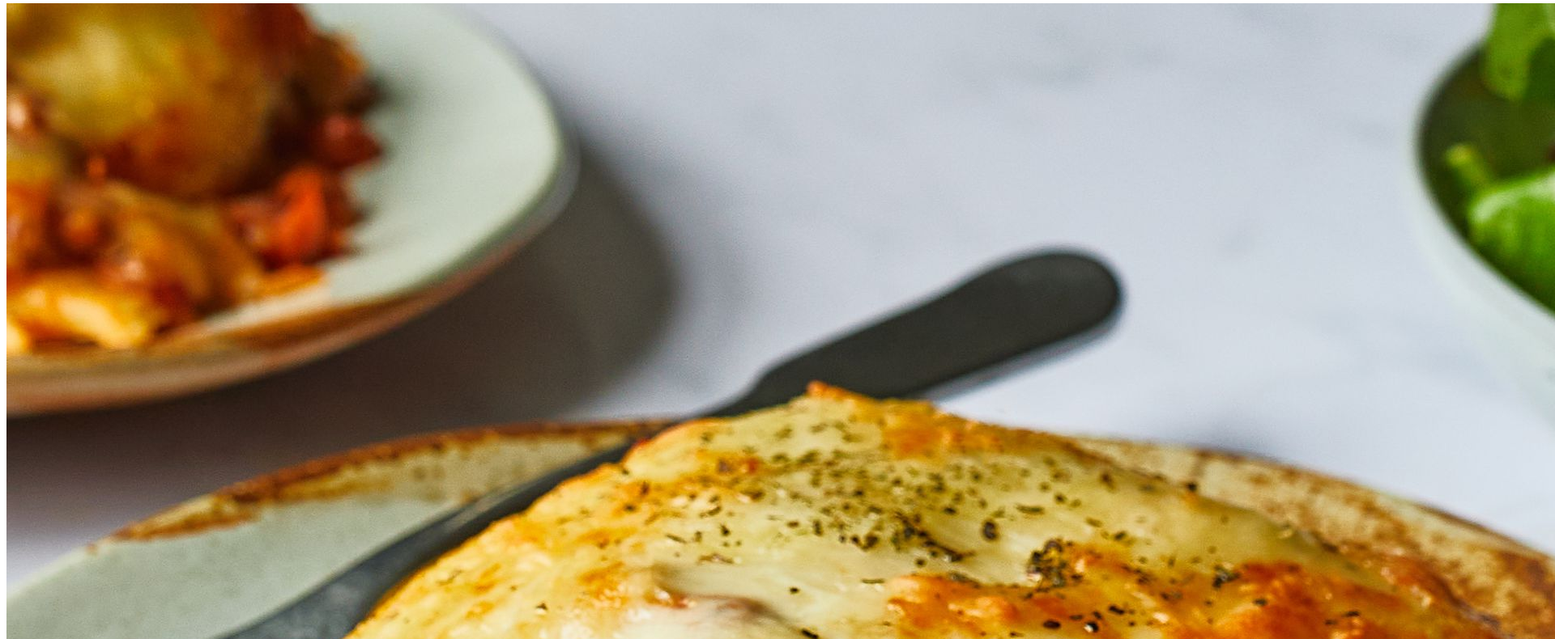
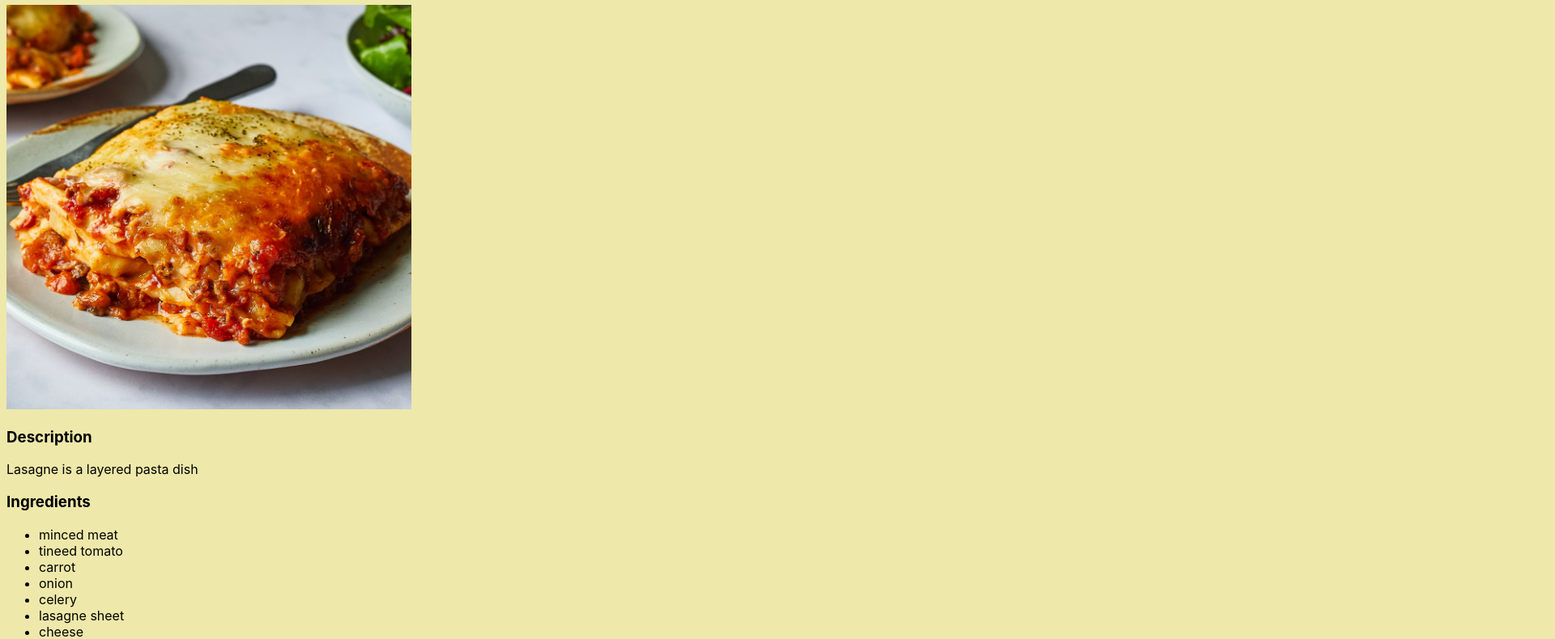
Before and after one commit to PuddleMS/odin-recipes, a plain HTML site: page recipes/lasagne.html in a window 1280 px wide. Shown: the part 76-866 px from the top of the page at 81% size, 1920 px wide, since content can reach past the window. Drawn offline with Linux system fonts and the light colour scheme.

Commit message:
add styles

```diff
--- a/recipes/lasagne.html
+++ b/recipes/lasagne.html
@@ -5,10 +5,11 @@
     <meta http-equiv="X-UA-Compatible" content="IE=edge">
     <meta name="viewport" content="width=device-width, initial-scale=1.0">
     <title>Lasagne</title>
+    <link rel="stylesheet" href="../styles.css">
 </head>
 <body>
     <h1>Lasagne</h1>
-    <img src="../img/lasagne.jpg" alt="lasagne"><img>
+    <img src="../img/lasagne.jpg" alt="lasagne" class="recpic"><img>
     <h3>Description</h3>
     <p>Lasagne is a layered pasta dish</p>
 
--- /dev/null
+++ b/styles.css
@@ -0,0 +1,9 @@
+*{
+    font-family: -apple-system, BlinkMacSystemFont, 'Segoe UI', Roboto, Oxygen, Ubuntu, Cantarell, 'Open Sans', 'Helvetica Neue', sans-serif;
+    background-color: palegoldenrod;
+}
+
+.recpic{
+    height:500px;
+    width:auto;
+}
```
Also changed, not shown: index.html (+1 -0 lines), recipes/pizza.html (+2 -1 lines), recipes/soup.html (+2 -1 lines), recipes/.html (deleted).
